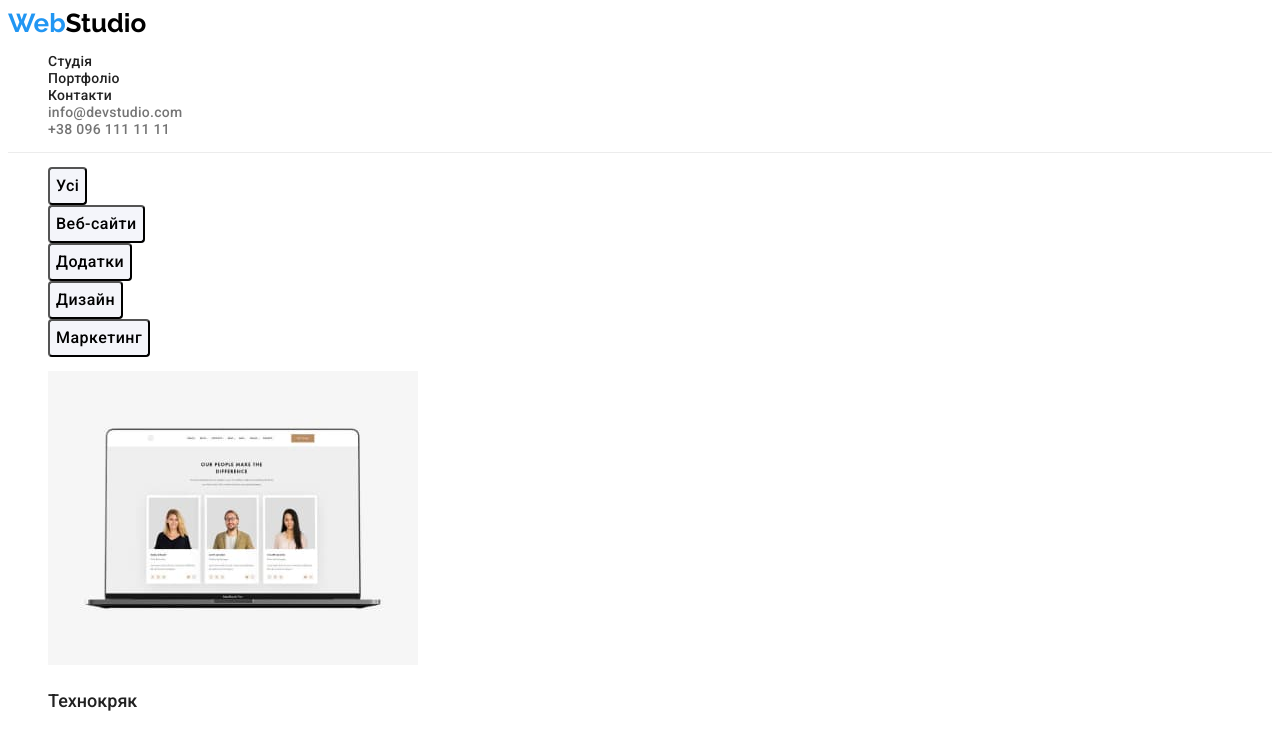
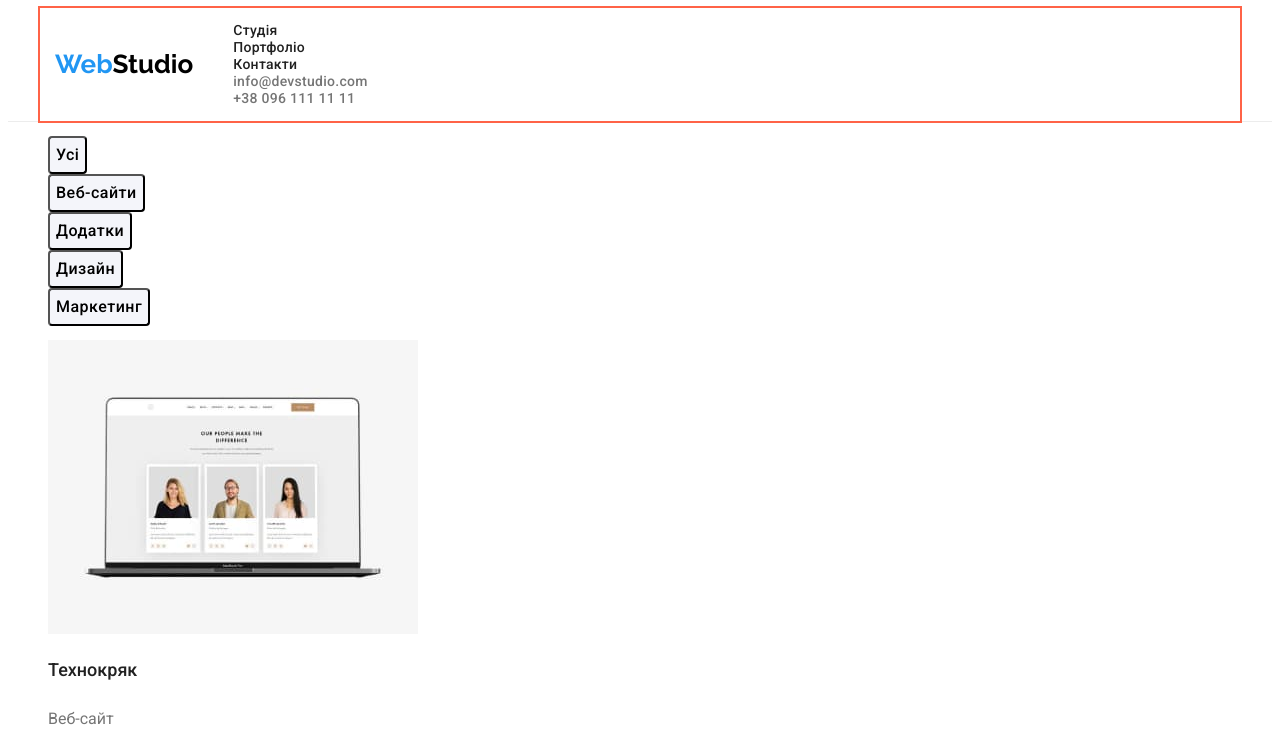
Before and after one commit to RomanVBohdanov22/goit-markup-hw-03, a plain HTML site: page portfolio.html in a window 1280 px wide. Shown: the top 740 px of the page. Drawn offline with Linux system fonts and the light colour scheme.

Commit message:
div begins

```diff
--- a/css/styles.css
+++ b/css/styles.css
@@ -1,3 +1,6 @@
+html {
+  box-sizing: border-box;
+}
 :root {
   --bgcolor: #f5f5f5;
   --bg-color-grey: #f5f4fa;
@@ -23,22 +26,51 @@
   --button-to-order-box-shadow-color: rgba(0, 0, 0, 0.15);
   --opasity-const: 0.6;
 }
+
+*,
+*::before,
+*::after {
+  box-sizing: inherit;
+}
+
+.h1,
+.h2,
+.h3,
+.h4,
+.h5,
+.h6,
+.ul,
+.p {
+  margin: 0;
+  padding: 0;
+}
+
 body {
   background-color: var(--white-bg);
   font-family: var(--mainfont);
   font-size: 14px;
+  color: var(--fontblack); /*--fontcolordescrp*/
 }
 
-/*.h1,
-.h2,
-.h3,
-.h4,
-.ul,
-.p {
-  margin: 0;
-  padding: 0;
-}*/
-
+.container {
+  width: 1200px;
+  margin-left: auto;
+  margin-right: auto;
+  padding-left: 15px;
+  padding-right: 15px;
+  outline: 2px solid tomato;
+}
+/*.contact-list*/
+.nav-flex,
+.navigation {
+  display: flex;
+  align-items: center;
+}
+.contact-list {
+  display: flex;
+  margin-left: auto;
+  gap: 50px;
+}
 .feature-text,
 .team-person-text {
   color: var(--fontcolordescrp);
--- a/portfolio.html
+++ b/portfolio.html
@@ -16,6 +16,7 @@
   </head>
   <body>
     <header class="header">
+      <div class="container nav-flex">
         <nav class="navigation">
           <a class="logo" href="./index.html"><span class="logo-accent">Web</span>Studio</a>
           <ul class="nav-list no-marker-list">
@@ -31,6 +32,7 @@
             </li>
           </ul>
         </nav>
+      </div>
     </header>
     <main class="f-main">
       <section class="filters">
@@ -157,6 +159,7 @@
       </section>
     </main>
     <footer class="footer">
+      <div class="container nav-flex">
         <a class="logo" href="./index.html"><span class="logo-accent">Web</span>Studio</a>
         <address>
           <ul class="nav-list no-marker-list">
@@ -178,6 +181,7 @@
             </li>
           </ul>
         </address>
+      </div>
     </footer>
   </body>
 </html>
```
Also changed, not shown: index.html (+5 -1 lines). Lines whose indentation alone changed are shown as unchanged.
